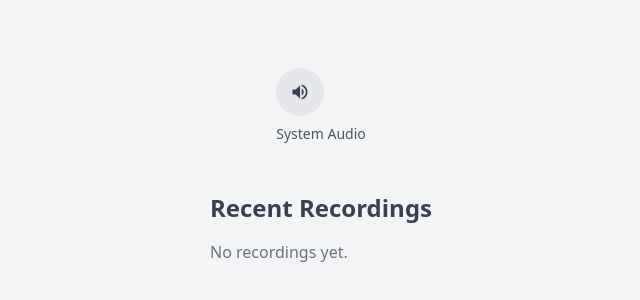
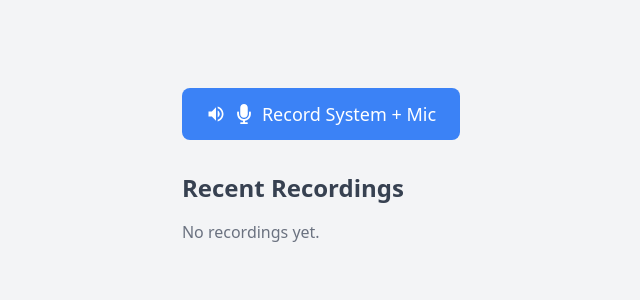
Before and after one commit to marciob/electron-app, a React (Vite) app: page / in a window 1280 px wide. Shown: the part 234-534 px from the top of the page, without its empty margins (319-959 px from the left). Built offline with nearby package versions, Linux system fonts and the light colour scheme.

Commit message:
recording but with echo

```diff
--- a/dist-electron/main.js
+++ b/dist-electron/main.js
@@ -111,7 +111,7 @@ function createWindow() {
               sessionId: options.sessionId
             });
           }
-        });
+        }, options);
         console.log("Audio capture started successfully");
       } catch (error) {
         console.error("Error starting audio capture:", error);
--- a/src/main/main.ts
+++ b/src/main/main.ts
@@ -138,7 +138,7 @@ function createWindow() {
         // Initialize new capture instance without stopping (we already stopped)
         initAudioCapture();
 
-        // Start capture with the callback
+        // Start capture with the callback and options
         audioCapture.startCapture((buffer: Buffer, format: any) => {
           if (!mainWindow.isDestroyed()) {
             mainWindow.webContents.send("audio-data", {
@@ -147,7 +147,7 @@ function createWindow() {
               sessionId: options.sessionId,
             });
           }
-        });
+        }, options);
 
         console.log("Audio capture started successfully");
       } catch (error) {
--- a/src/renderer/components/AudioRecorder.tsx
+++ b/src/renderer/components/AudioRecorder.tsx
@@ -194,7 +194,14 @@ const AudioRecorder: React.FC<AudioRecorderProps> = ({
 
         // Create new audio context
         if (audioContextRef.current) {
-          await audioContextRef.current.close();
+          try {
+            const state = audioContextRef.current.state;
+            if (state !== "closed") {
+              await audioContextRef.current.close();
+            }
+          } catch (error) {
+            console.warn("Warning: Error while closing audio context:", error);
+          }
         }
         audioContextRef.current = new AudioContext({
           sampleRate: 48000,
@@ -218,16 +225,15 @@ const AudioRecorder: React.FC<AudioRecorderProps> = ({
         // Add new event listener
         window.electron.ipcRenderer.on("audio-data", eventHandler);
 
-        // Start the capture
-        console.log("🎬 Starting audio capture...");
+        // Start the capture with both system and mic
+        console.log("🎬 Starting audio capture (system + mic)...");
         await window.electron.ipcRenderer.invoke("start-audio-capture", {
           sessionId: currentSessionId,
           system: true,
-          mic: false,
+          mic: true,
         });
 
         if (!cleanup) {
-          // Don't set recordingStartTimeRef here anymore, we'll set it when we detect non-silent audio
           setAudioFormat({ sampleRate: 48000, channels: 1 });
 
           console.log("✅ Recording started successfully:", {
@@ -345,6 +351,13 @@ const AudioRecorder: React.FC<AudioRecorderProps> = ({
       setIsRecording(true);
       setIsRecordingSystem(true);
       setTimer(0);
+
+      // Start capture with both system and mic
+      await window.electron.ipcRenderer.invoke("start-audio-capture", {
+        sessionId: recordingSessionId.current,
+        system: true,
+        mic: true,
+      });
     } catch (error) {
       console.error("Failed to start recording:", error);
       setIsRecording(false);
@@ -547,31 +560,33 @@ const AudioRecorder: React.FC<AudioRecorderProps> = ({
   return (
     <div className="max-w-2xl mx-auto p-6">
       <div className="flex flex-col items-center mb-8">
-        <div className="flex items-center gap-4 mb-4">
-          <div className="relative">
-            <button
-              className={`w-12 h-12 rounded-full flex items-center justify-center ${
-                isRecordingSystem
-                  ? "bg-red-500"
-                  : "bg-gray-200 hover:bg-gray-300"
-              } transition-colors duration-200`}
-              onClick={isRecording ? stopRecording : startRecording}
-            >
-              <IoMdVolumeHigh
-                className={`text-xl ${
-                  isRecordingSystem ? "text-white" : "text-gray-700"
-                }`}
-              />
-            </button>
-            <span className="mt-2 block text-center text-sm text-gray-600">
-              System Audio
-            </span>
+        <button
+          className={`relative flex items-center justify-center gap-2 px-6 py-3 text-lg font-medium rounded-lg transition-all duration-200 ${
+            isRecording
+              ? "bg-red-500 text-white hover:bg-red-600"
+              : "bg-blue-500 text-white hover:bg-blue-600"
+          } ${isProcessing ? "opacity-50 cursor-not-allowed" : ""}`}
+          onClick={isRecording ? stopRecording : startRecording}
+          disabled={isProcessing}
+        >
+          <div className="flex items-center gap-2">
+            {isRecording ? (
+              <>
+                <div className="w-3 h-3 rounded-full bg-white animate-pulse" />
+                Stop Recording
+              </>
+            ) : (
+              <>
+                <IoMdVolumeHigh className="text-xl" />
+                <FaMicrophone className="text-xl" />
+                <span>Record System + Mic</span>
+              </>
+            )}
           </div>
-        </div>
-
-        {isRecordingSystem && (
-          <div className="text-red-500 font-mono text-xl animate-pulse">
-            Recording... {formatTime(timer)}
+        </button>
+        {isRecording && (
+          <div className="mt-4 text-lg font-mono text-red-500">
+            {formatTime(timer)}
           </div>
         )}
       </div>
```
Also changed, not shown: 4 other files (tests, documents, lock files or other folders).
